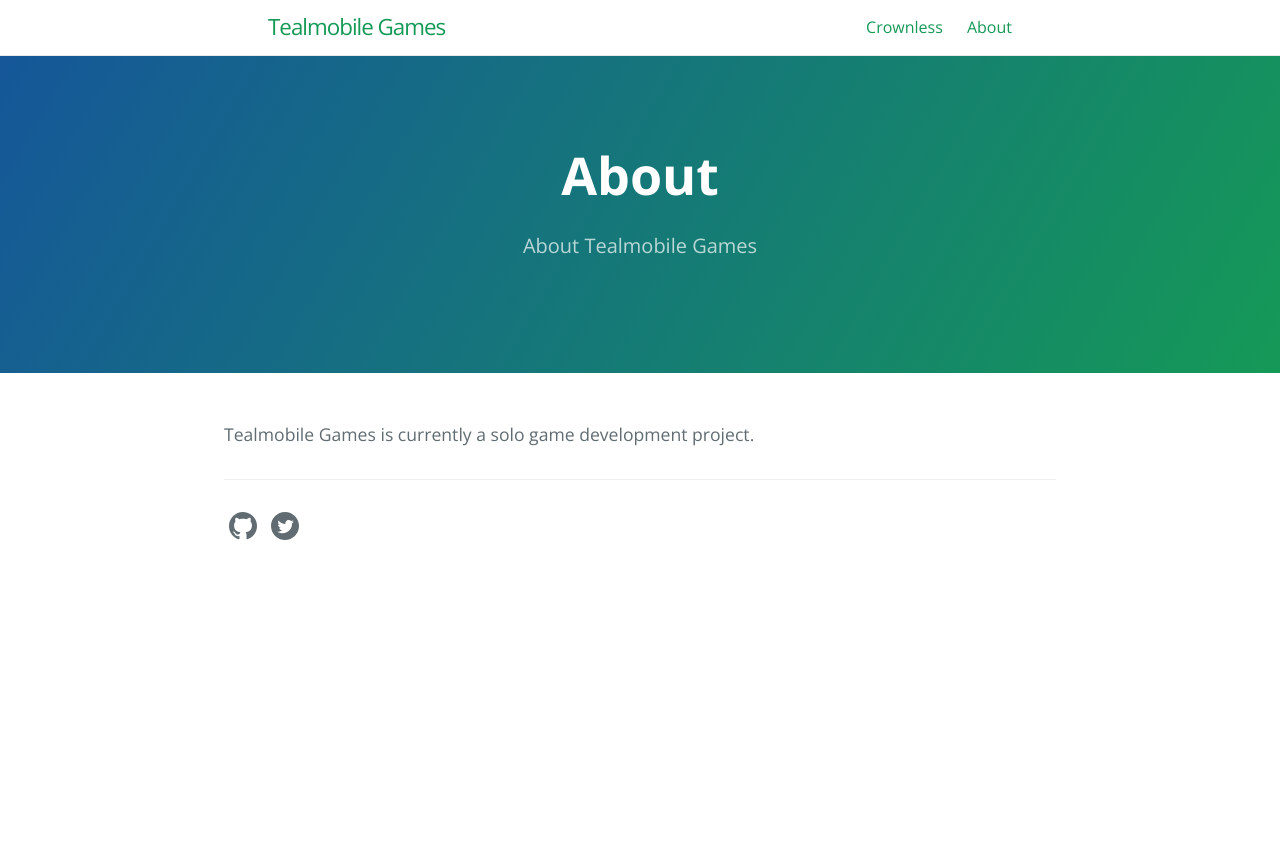
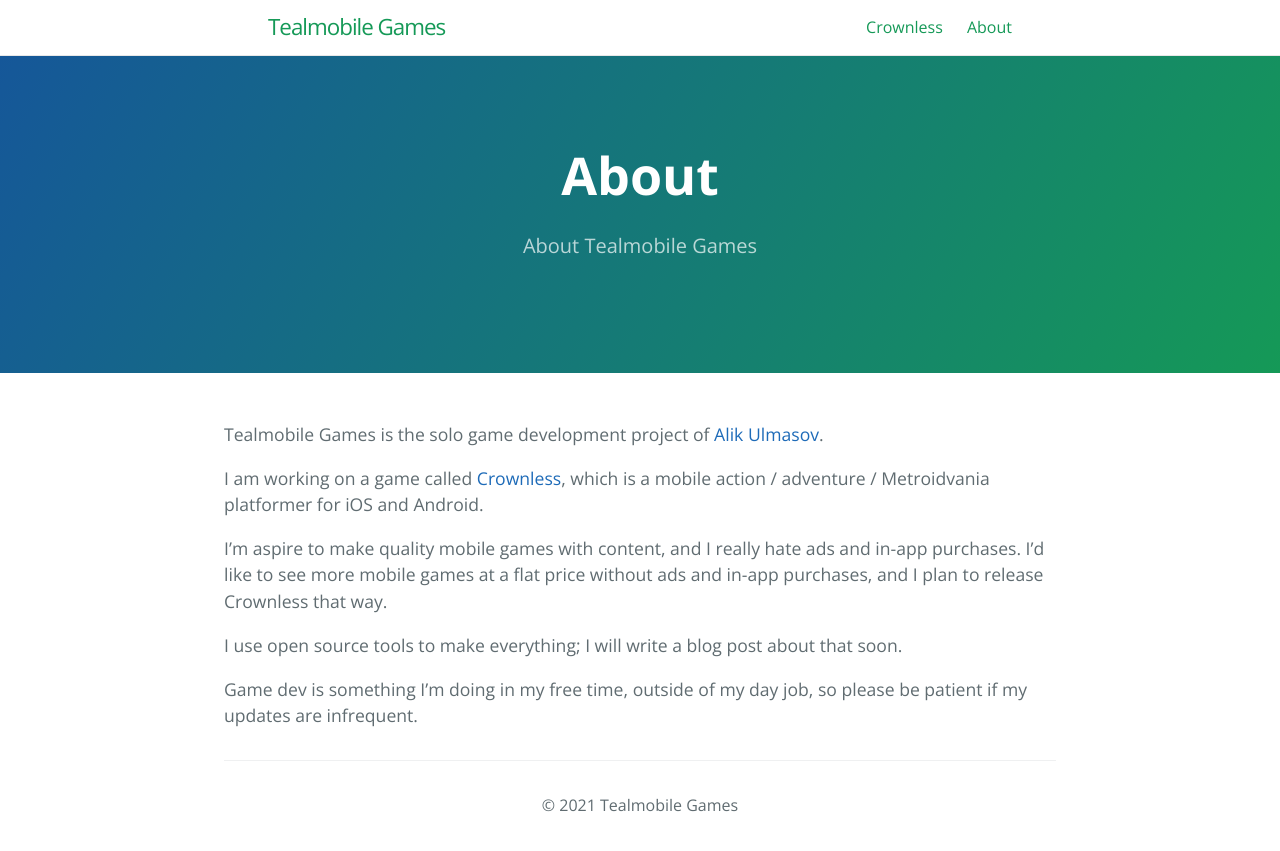
Before and after one commit to nequals30/tealmobile, a Jekyll site: the page built from about.md, in a window 1280 px wide. Shown: the top 851 px of the page. Built offline with Jekyll 4.4.1, drawn with Linux system fonts in a browser that asks for light colours.

Commit message:
mostly adding about page and modifying footer

```diff
--- a/_layouts/default.html
+++ b/_layouts/default.html
@@ -67,6 +67,7 @@
         <section class="page-header">
             <h1 class="project-name">{{ page-title }}</h1>
             <h2 class="project-tagline">{{ page-tagline }}</h2>
+<!-- not on home page, but we'll use these download buttons on game pages
             {% if page.layout == 'home' and site.github.is_project_page %}
             <a href="{{ site.github.repository_url }}" class="btn">View on GitHub</a>
             {% if site.show_downloads %}
@@ -74,6 +75,7 @@
             <a href="{{ site.github.tar_url }}" class="btn">Download .tar.gz</a>
             {% endif %}
             {% endif %}
+-->
             <!-- Post tagline -->
             {% if page.layout == 'post' %}
             <h2 class="project-date">
@@ -95,21 +97,7 @@
             {{ content }}
 
             <footer class="site-footer">
-                <!-- SVG icons from https://iconmonstr.com -->
-
-                <!-- Github icon -->
-                <span class="my-span-icon">
-                    <a href="{{ site.github.owner_url }}" aria-label="{{ site.github.owner_name }}'s GitHub" title="{{ site.github.owner_name }}'s GitHub">
-                        <svg class="my-svg-icon" xmlns="http://www.w3.org/2000/svg" width="24" height="24" viewBox="0 0 24 24"><path d="M12 0c-6.626 0-12 5.373-12 12 0 5.302 3.438 9.8 8.207 11.387.599.111.793-.261.793-.577v-2.234c-3.338.726-4.033-1.416-4.033-1.416-.546-1.387-1.333-1.756-1.333-1.756-1.089-.745.083-.729.083-.729 1.205.084 1.839 1.237 1.839 1.237 1.07 1.834 2.807 1.304 3.492.997.107-.775.418-1.305.762-1.604-2.665-.305-5.467-1.334-5.467-5.931 0-1.311.469-2.381 1.236-3.221-.124-.303-.535-1.524.117-3.176 0 0 1.008-.322 3.301 1.23.957-.266 1.983-.399 3.003-.404 1.02.005 2.047.138 3.006.404 2.291-1.552 3.297-1.23 3.297-1.23.653 1.653.242 2.874.118 3.176.77.84 1.235 1.911 1.235 3.221 0 4.609-2.807 5.624-5.479 5.921.43.372.823 1.102.823 2.222v3.293c0 .319.192.694.801.576 4.765-1.589 8.199-6.086 8.199-11.386 0-6.627-5.373-12-12-12z"/></svg>
-                    </a>
-                </span>
-
                 <!-- Twitter icon -->
-                <span class="my-span-icon">
-                    <a href="https://twitter.com/{{ site.twitter.username }}" aria-label="{{ site.github.owner_name }}'s Twitter" title="{{ site.github.owner_name }}'s Twitter">
-                        <svg class="my-svg-icon" xmlns="http://www.w3.org/2000/svg" width="24" height="24" viewBox="0 0 24 24"><path d="M12 0c-6.627 0-12 5.373-12 12s5.373 12 12 12 12-5.373 12-12-5.373-12-12-12zm6.066 9.645c.183 4.04-2.83 8.544-8.164 8.544-1.622 0-3.131-.476-4.402-1.291 1.524.18 3.045-.244 4.252-1.189-1.256-.023-2.317-.854-2.684-1.995.451.086.895.061 1.298-.049-1.381-.278-2.335-1.522-2.304-2.853.388.215.83.344 1.301.359-1.279-.855-1.641-2.544-.889-3.835 1.416 1.738 3.533 2.881 5.92 3.001-.419-1.796.944-3.527 2.799-3.527.825 0 1.572.349 2.096.907.654-.128 1.27-.368 1.824-.697-.215.671-.67 1.233-1.263 1.589.581-.07 1.135-.224 1.649-.453-.384.578-.87 1.084-1.433 1.489z"/></svg>
-                    </a>
-                </span>
 
                 <!-- RSS icon -->
                 {% if site.plugins contains "jekyll-feed" %}
@@ -130,6 +118,7 @@
                 </span>
                 {% endif %}
 
+				<div style="text-align: center;">© 2021 Tealmobile Games</div>
             </footer>
         </section>
 
--- a/about.md
+++ b/about.md
@@ -7,4 +7,12 @@ ref: about
 order: 0
 ---
 
-Tealmobile Games is currently a solo game development project.
+Tealmobile Games is the solo game development project of [Alik Ulmasov](http://www.ulmasov.com).
+
+I am working on a game called [Crownless](/crownless), which is a mobile action / adventure / Metroidvania platformer for iOS and Android.
+
+I'm aspire to make quality mobile games with content, and I really hate ads and in-app purchases. I'd like to see more mobile games at a flat price without ads and in-app purchases, and I plan to release Crownless that way.
+
+I use open source tools to make everything; I will write a blog post about that soon.
+
+Game dev is something I'm doing in my free time, outside of my day job, so please be patient if my updates are infrequent.
```
